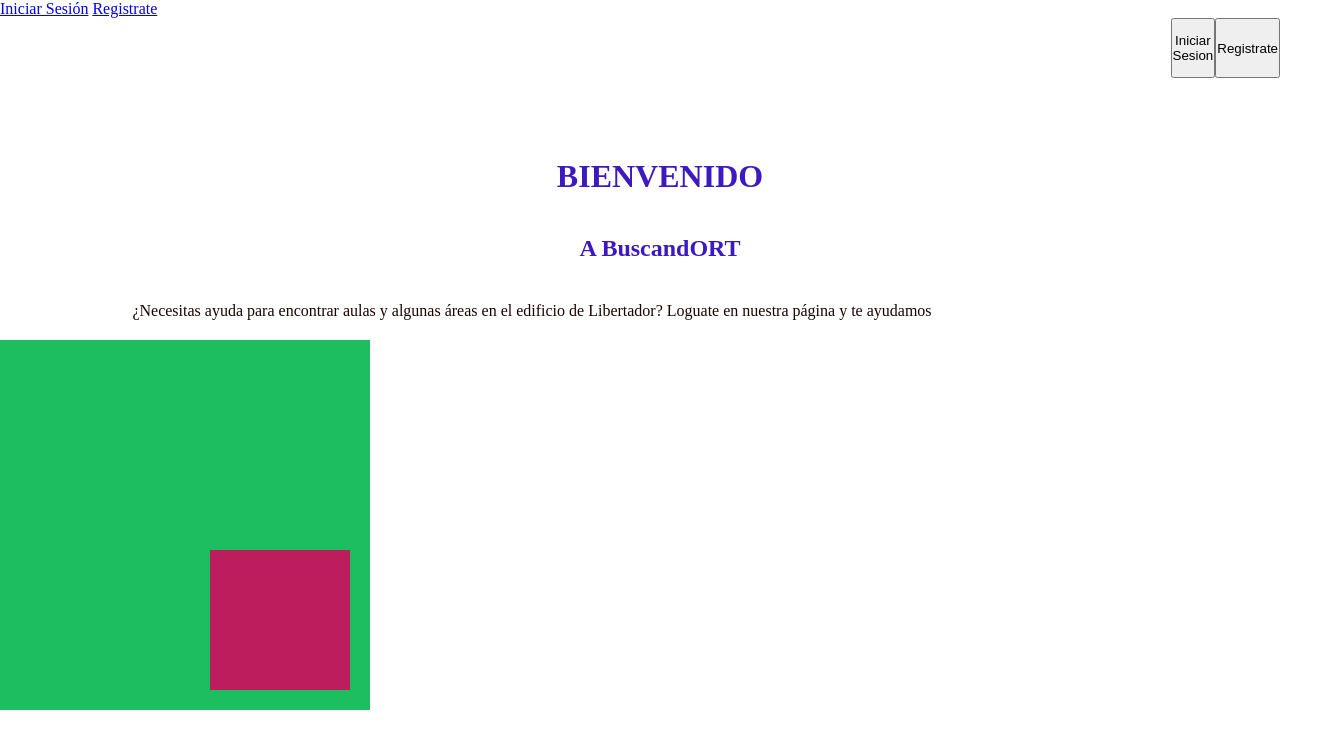
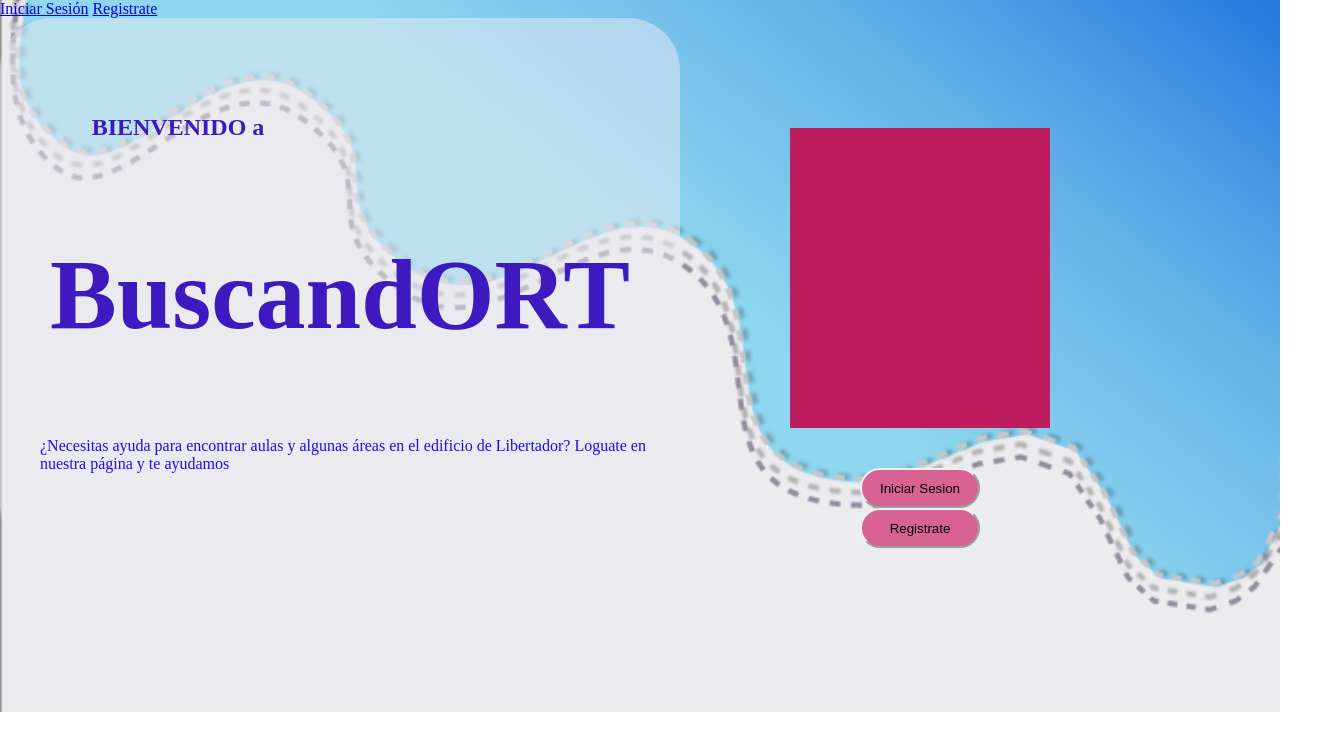
Before and after one commit to Serenafrisman/proyecto-sere, a plain HTML site: page home.html in a window 1280 px wide. Shown: the whole page, 1320 px wide, since content can reach past the window. Drawn offline with Linux system fonts and the light colour scheme; files that its build step writes are made by us from their sources.

Commit message:
home listo
falta que los botones funcionen pero lo demas terminado

```diff
--- /dev/null
+++ b/css/home.css
@@ -0,0 +1,135 @@
+*{
+    margin: 0px;
+    padding: 0px;
+  }
+
+  body {
+    background-image: url("../img/plantillaHome.png");
+    background-repeat: no-repeat;
+    background-size: cover;
+  }
+.boxgrande{
+    display: flex;
+    gap: 20px;
+}
+
+  .box1 {
+  background-color: rgb(232, 227, 236);
+  height: 500px;
+  width: 50%;
+  padding: 0;
+  margin: 0;
+  list-style: none;
+  -ms-box-orient: horizontal;
+  display: flex;
+  flex-direction:column;
+  background-color: rgba(236, 236, 241, 0.5);
+  color: rgb(8, 31, 245);
+  padding: 20px;
+  border-radius: 52px 52px 52px 52px;
+
+
+  }
+
+  .flex-container {
+    background-color:crimson(186, 186, 209);
+    padding: 0;
+    margin: 0;
+    list-style: none;
+    border: 1px solidsilver;
+    -ms-box-orient: horizontal;
+    display:flex ;
+  flex-direction:column;
+  flex-wrap: nowrap;
+  justify-content: end;
+    align-items: right;
+
+  }
+
+  .btn{
+    border-color: rgb(237, 239, 241);
+    text-decoration-color:blue;
+    background-color: rgb(216, 98, 145);
+    border-radius: 52px 52px 52px 52px;
+    height: 40px;
+    width: 120px;
+
+  }
+
+  h1{
+    text-align:center;
+    color:rgb(61, 25, 192);
+    padding:20px;
+    height:214px;
+    width: 1498 px;
+    display: flex;
+    justify-content: center;
+    align-items: center;
+    text-decoration: none;
+    font-family:Iknut Antiqua;
+    font-size: 100px;
+
+  }
+  h2{
+    text-align:center;
+    color:rgb(61, 25, 192);
+    padding:20px;
+    height: 1051px;;
+    width: 276px;
+    display: flex;
+    justify-content: center;
+    align-items: center;
+    text-decoration: none;
+    text-decoration: none;
+
+
+  }
+
+
+  p{
+    color: rgb(34, 10, 248);
+    padding:20px;
+    height: 959px;;
+    width: 619px;
+    display: flex;
+    justify-content: center;
+    align-items: center;
+  }
+
+
+  .flex-container {
+    padding: 0;
+    margin: 0;
+    list-style: none;
+    border: 1px solisilver;
+    -ms-box-orient: horizontal;
+    display: flex;
+    border-radius: 10px;
+  }
+
+  .box2{
+
+    text-align:center;
+    padding:20px;
+    height: 600px;
+    width: 400px;
+    display: flex;
+    justify-content:center;
+    align-items: center;
+    flex-direction: column;
+    margin-bottom: 10px;
+
+  }
+  .flex-box2{
+    background-color: rgb(190, 29, 93);
+    padding:100px;
+    height:100px;
+    width: 60px;
+    display: flex;
+    justify-content:center;
+    align-items: flex-start;
+    row-gap:unset;
+    flex-direction: column;
+    margin-bottom: 40px;
+
+    }
--- /dev/null
+++ b/css/login.css
@@ -0,0 +1,3 @@
+body {
+    background-image: url("../img/plantillaLogin.png");
+}
--- /dev/null
+++ b/css/registro.css
@@ -0,0 +1,3 @@
+body {
+    background-image: url("../img/plantillaLogin.png");
+}
--- a/home.css
+++ /dev/null
@@ -1,162 +0,0 @@
-*{
-  margin: 0px ;
-  padding: 0px
-}
-
-body {
-  background-image: url("../img/plantillaHome.png");
-  background-repeat: no-repeat;
-  background-size: cover;
-}
-
-.box1 {
-background-color: rgb(173, 115, 228);
-height: 90px;
-width: 100%;
-padding: 0;
-margin: 0;
-list-style: none;
-border: 1px solid silver;
--ms-box-orient: horizontal;
-/* display: -webkit-box;
-display: -moz-box;
-display: -ms-flexbox;
-display: -moz-flex;
-display: -webkit-flex; */
-display: flex;
-flex-direction: row;
-flex-wrap: nowrap
-
-
-}
-
-.flex-container {
-  background-color:crimson(186, 186, 209);
-  padding: 0;
-  margin: 0;
-  list-style: none;
-  border: 1px solidsilver;
-  -ms-box-orient: horizontal;
-  display: flex;
-  display: flex;
-flex-direction: row;
-flex-wrap: nowrap;
-justify-content: end;
-  align-items: right;
-}
-
-.button{
-  border-color: rgb(2, 15, 26);
-  text-decoration-color:blue;
-  display: inline-flex ;
-  flex-direction: column;
-  justify-content: end;
-  align-items: right;
-  border: radius;
-  border-top: 15px;
-  margin-right: 15px;
-  flex-wrap: nowrap;
--webkit-flex-wrap: nowrap;
-border-radius: 30px;
-}
-
-h1{
-  text-align:center;
-  color:rgb(61, 25, 192);
-  padding:20px;
-  height:100%;
-  width: 100%;
-  display: flex;
-  justify-content: center;
-  align-items: center;
-  text-decoration: none;
-
-
-}
-h2{
-  text-align:center;
-  background-colowhite;
-  color:rgb(61, 25, 192);
-  padding:20px;
-  height:100%;
-  width: 100%;
-  display: flex;
-  justify-content: center;
-  align-items: center;
-  text-decoration: none;
-  text-decoration: none;
-
-
-}
-
-
-p{
-
-  color: rgb(24, 5, 5);
-  padding:20px;
-  height:1%;
-  width: 80%;
-  display: flex;
-  justify-content: center;
-  align-items: center;
-}
-
-
-flex-container {
-  padding: 0;
-  margin: 0;
-  list-style: none;
-  border: 1px solisilver;
-  -ms-box-orient: horizontal;
-  display: flex;
-  border-radius: 10px;
-}
-
-
-.nowrap  {
-  -webkit-flex-wrap: nowrap;
-  flex-wrap: nowrap;
-  height: 60px;
-  width: 40px;
-}
-
-
-flex-item {
-  background: rgb(17, 14, 14);
-  padding: 5px;
-  width: 100px;
-  height: 100px;
-  margin: 10px;
-  line-height: 100px;
-  color: white;
-  font-weight: bold;
-  font-size: 2em;
-  text-align: center;
-}
-.box2{
-  background-color: rgb(29, 190, 96);
-  text-align:center;
-  padding:20px;
-  height: 330px;
-  width: 330px;
-  display: flex;
-  justify-content: end;
-  align-items: flex-end;
-  flex-direction:column-reverse;
-  justify-content: end;
-  align-items: right;
-
-  flex-direction: column;
-}
-.flex-box2{
-  background-color: rgb(190, 29, 93);
-  text-align:center;
-  padding:20px;
-  height:100px;
-  width: 100px;
-  display: flex;
-  justify-content: center;
-  align-items: center;
-  flex-direction: column;
-
-  }
--- a/home.html
+++ b/home.html
@@ -15,33 +15,25 @@
 
 </head>
 <body>
-<div class="box"></div>
-    <div class="flex-container">
-        <ul class="flex-container nowrap">
-            <button class="btn">Iniciar Sesion</button>
+<div class="boxgrande">
+     <div class="box1">
+    <h2> BIENVENIDO a</h2>
+    <h1>BuscandORT</h1>
+      </nav2>
+    <p> ¿Necesitas ayuda para encontrar aulas y algunas áreas en el edificio de Libertador? Loguate en nuestra página y te ayudamos</p>
+    </div>
 
-            <button class="btn">Registrate</button>
+    <div class="box2" >
+        <div class="flex-box2"></div>
+            <div class="logo"></div>
+            <ul class="flex-container nowrap">
+                <button class="btn">Iniciar Sesion</button>
 
-        </ul>
+                <button class="btn">Registrate</button>
+
+            </ul>
+        </div>
         </div>
     </div>
-        </ul>
-        <div class="nowrap "></div>
-        <div class="wrap "></div>
-        </div>
-
-        </div>
-    </div>
-            <h1> BIENVENIDO</h1>
-            <h2>A BuscandORT</h2>
-        </nav2>
-        <p> ¿Necesitas ayuda para encontrar aulas y algunas áreas en el edificio de Libertador? Loguate en nuestra página y te ayudamos</p>
-        </div>
-        <div class="box2" >
-        <div class="flex-box2"></div>
-            <div class="logo"></div>
-        </div>
-        </div>
-
 </body>
 </html>
--- a/login.css
+++ /dev/null
@@ -1,4 +0,0 @@
-body {
-
-    background-image:url("../plantilla/login.png");
-}
```
Also changed, not shown: login.html (+1 -1 lines), img/pantillaLogin.png (renamed from pantillalogin.png), img/plantillaHome.png (renamed from plantillaHome.png).
